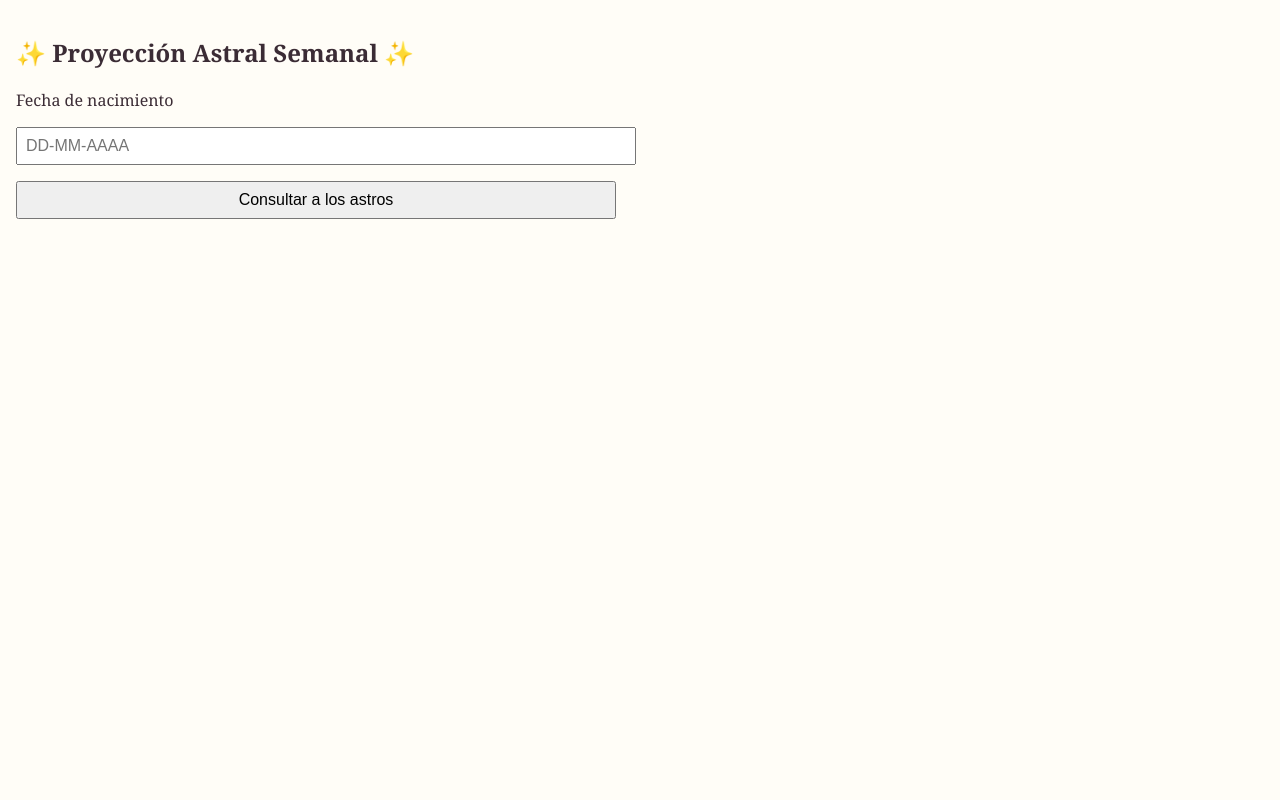
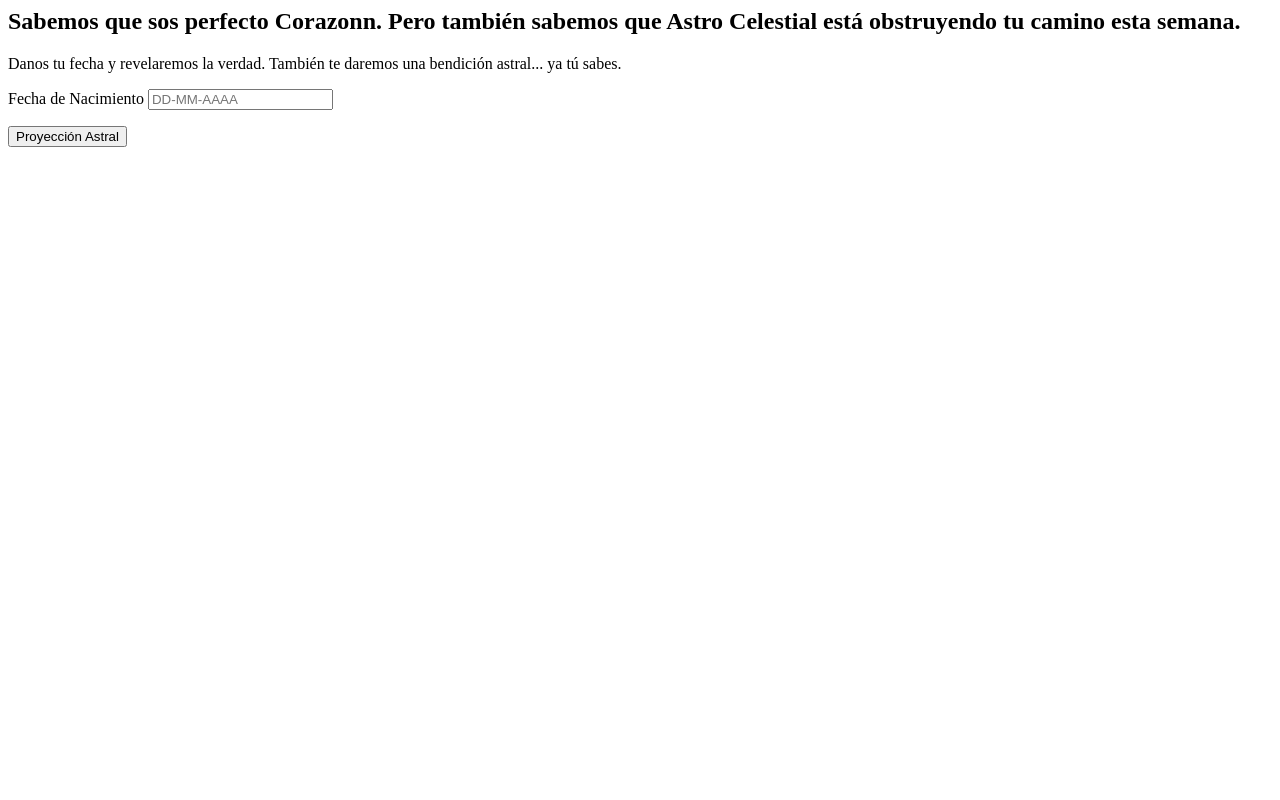
Before and after one commit to ConstDesignWuarps/flaskWuarpsDesigns, a Python web app: template mar_tierra/templates/main/embed_astro_chat.html in a window 1280 px wide. Run offline with Jinja, Linux system fonts and the light colour scheme; the template is opened without the code that fills it, so the values that code supplies are empty.

Commit message:
Update embed_astro_chat.html

```diff
--- a/mar_tierra/templates/main/embed_astro_chat.html
+++ b/mar_tierra/templates/main/embed_astro_chat.html
@@ -1,30 +1,48 @@
-<!DOCTYPE html>
-<html lang="es">
-<head>
-  <meta charset="UTF-8">
-  <title>Proyección Astral</title>
-  <style>
-    body { font-family: 'Georgia', serif; background: #fffdf7; color: #3b2c35; margin: 0; padding: 1rem; max-width: 600px; }
-    input, button { padding: 0.5rem; margin-top: 1rem; font-size: 1rem; width: 100%; }
-    .result { margin-top: 2rem; padding: 1rem; background: #fff2f2; border-left: 4px solid #c58db4; }
-    img { max-width: 120px; display: block; margin-top: 1rem; }
-  </style>
-</head>
-<body>
-  <h2>✨ Proyección Astral Semanal ✨</h2>
+<!-- templates/main/embed_astro_chat.html -->
+
+<main id="main-content" class="_iec--page__main-content_1mqwk_158">
+  <div class="_w3--chat-container_1ebm2_1" style="height: calc(100dvh - 44px);">
+    <div class="_w3--chat-container__region-container_1ebm2_13">
+      <div class="_w3--chat-container__region_1ebm2_13 _w3--chat-container__region-padding-reduced_1ebm2_25 _w3--region_1id64_1 _w3--region--first_1id64_11 cds--css-grid">
+
+        <div class="_w3--chat-container__content-container_1ebm2_49 cds--sm:col-span-4 cds--md:col-span-8 cds--lg:col-span-16 cds--xlg:col-span-16 cds--max:col-span-16 cds--css-grid-column">
+          <div class="_w3--chat-container__chat-messages_1ebm2_54">
+            <div class="_w3--chat-message_j6hd5_1 _w3--ask-ibm-chat-messages_1f685_1">
+
+              <!-- Top Message -->
+              <div class="_w3--chat-message__content_j6hd5_36">
+                <h2>Sabemos que sos perfecto Corazonn. Pero también sabemos que Astro Celestial está obstruyendo tu camino esta semana.</h2>
+                <p>Danos tu fecha y revelaremos la verdad. También te daremos una bendición astral... ya tú sabes.</p>
+
+                <!-- Form starts here -->
                 <form method="POST">
-    <label for="birthdate">Fecha de nacimiento</label>
-    <input type="text" name="birthdate" id="birthdate" placeholder="DD-MM-AAAA" required>
-    <button type="submit">Consultar a los astros</button>
+                  <div class="cds--form-item">
+                    <div class="cds--text-input-wrapper">
+                      <label for="puzzle-answer" class="cds--label">Fecha de Nacimiento</label>
+                      <input id="puzzle-answer" name="birthdate" type="text" placeholder="DD-MM-AAAA" class="cds--text-input" required>
+                    </div>
+                    <button type="submit" class="cds--btn cds--btn--primary" style="margin-top: 1rem;">Proyección Astral</button>
+                  </div>
                 </form>
 
+                <!-- Result appears here after POST -->
                 {% if result %}
-    <div class="result">
-      {{ result|safe }}
+                <div class="cds--form-item">
+                  <p id="feedback" class="cds--label" style="margin-top: 1rem;">
+                    {{ result | safe }}
+                  </p>
                   {% if charm_image %}
-        <img src="{{ charm_image }}" alt="Amuleto">
+                  <img src="{{ charm_image }}" alt="Amuleto de la suerte" style="max-width: 150px; margin-top: 1rem;">
                   {% endif %}
                 </div>
                 {% endif %}
-</body>
-</html>
+
+              </div> <!-- end message content -->
+            </div>
+          </div>
+        </div>
+
+      </div>
+    </div>
+  </div>
+</main>
```
Lines whose indentation alone changed are shown as unchanged.
